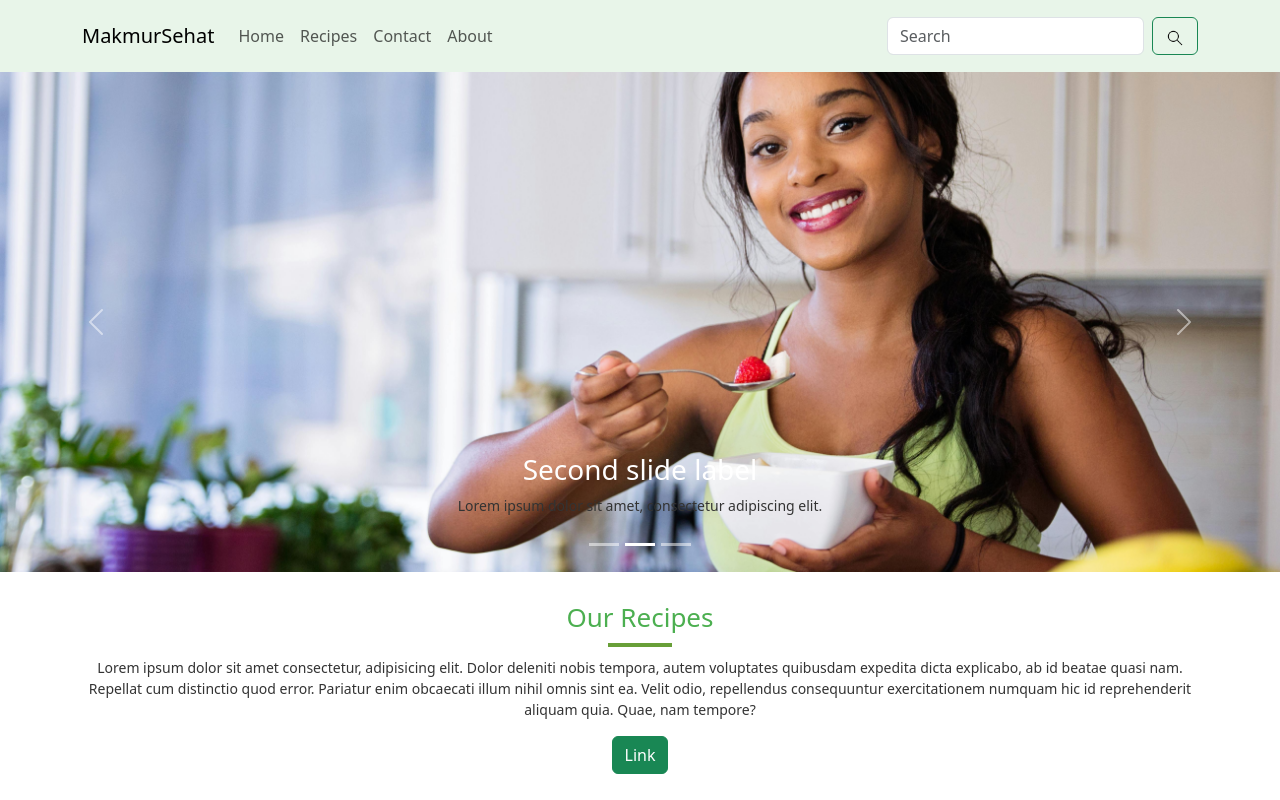
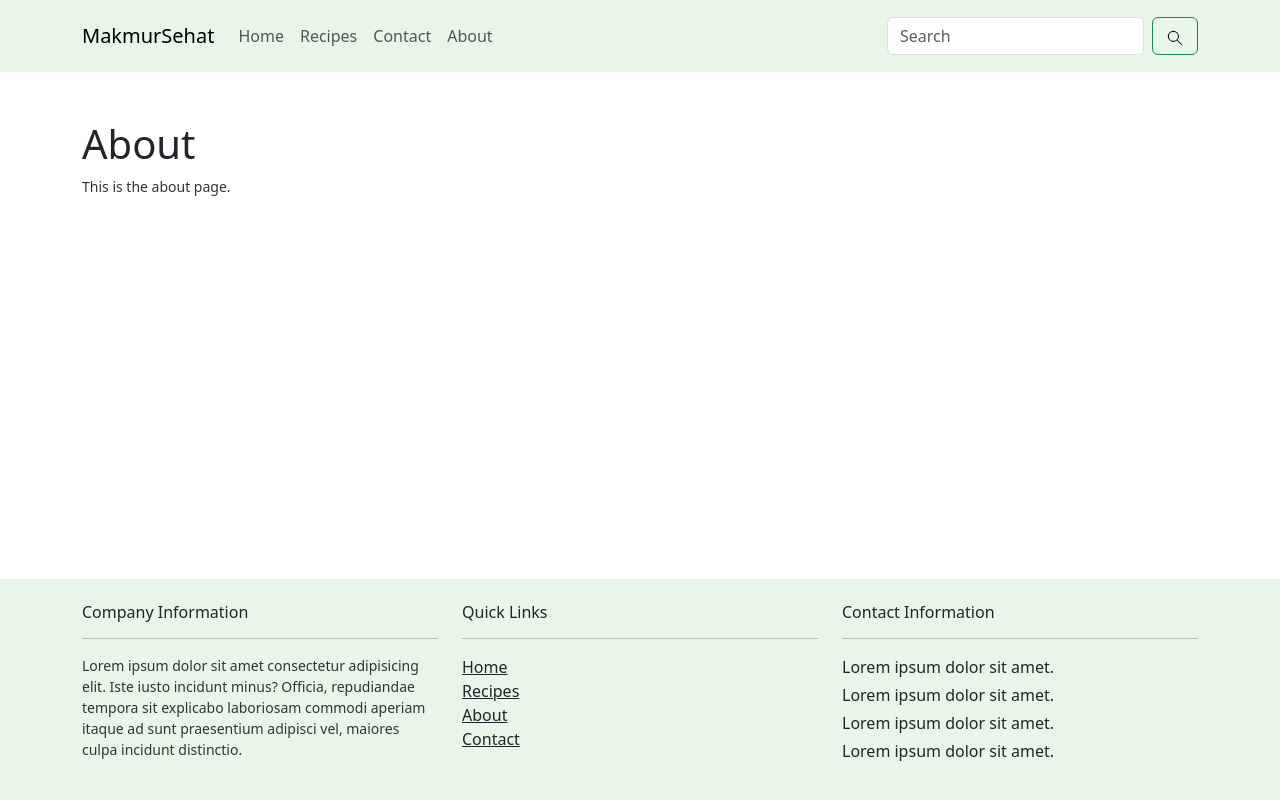
Before and after one commit to miguelvalentino/makmursehat-redesign, a React (Create React App) app: page /about in a window 1280 px wide. Shown: the top 800 px of the page. Built offline with nearby package versions, Linux system fonts and the light colour scheme.

Commit message:
fix footer

```diff
--- a/src/App.js
+++ b/src/App.js
@@ -1,17 +1,29 @@
 import React from "react"
 import Navbar from "./components/Navbar"
 import Home from "./pages/Home";
+import Contact from "./pages/contact";
+import Recipes from "./pages/recipes";
+import About from "./pages/about";
 import Footer from "./components/footer";
 import { BrowserRouter as Router, Routes, Route } from "react-router-dom";
 
 function App() {
   return (
-    <Router>
-    <div>
-      <Navbar />
-      <Home />
-      <Footer />
-    </div>
+<Router>
+      <div className="App">
+        <Navbar />
+        <div className="main-content">
+          <Routes>
+            <Route path="/" element={<Home />} />
+            <Route path="/home" element={<Home />} />
+            <Route path="/recipes" element={<Recipes />} />
+            <Route path="/contact" element={<Contact />} />
+            <Route path="/about" element={<About />} />
+          </Routes>
+        </div>
+
+        <Footer />
+      </div>
     </Router>
   );
 }
--- a/src/components/Navbar.jsx
+++ b/src/components/Navbar.jsx
@@ -6,7 +6,7 @@ function CustomNavbar() {
   return (
     <Navbar style={{ backgroundColor: '#E8F5E9' }} expand="lg" className="py-3">
       <Container>
-        <Navbar.Brand href="#home">MakmurSehat</Navbar.Brand>
+        <Navbar.Brand href="/home">MakmurSehat</Navbar.Brand>
         <Navbar.Toggle aria-controls="basic-navbar-nav" />
         <Navbar.Collapse id="basic-navbar-nav">
           <Nav className="me-auto">
--- a/src/components/footer.jsx
+++ b/src/components/footer.jsx
@@ -3,7 +3,7 @@ import { Link } from "react-router-dom";
 
 function Footer() {
     return (
-        <section className="section footer bg-light-green">
+        <section className="section footer py-4 light-green-bg">
             <div className="container">
                 <div className="row">
                     <div className="col-md-4">
@@ -16,18 +16,18 @@ function Footer() {
                     <div className="col-md-4">
                         <h6>Quick Links</h6>
                         <hr />
-                        <div><Link to="/">Home</Link></div>
-                        <div><Link to="/">Recipes</Link></div>
-                        <div><Link to="/">About</Link></div>
-                        <div><Link to="/">Contact</Link></div>
+                        <div><Link to="/" className="text-dark">Home</Link></div>
+                        <div><Link to="/popular" className="text-dark">Recipes</Link></div>
+                        <div><Link to="/about" className="text-dark">About</Link></div>
+                        <div><Link to="/contact" className="text-dark">Contact</Link></div>
                     </div>
                     <div className="col-md-4">
                         <h6>Contact Information</h6>
                         <hr />
-                        <div><p className="text-white mb-1"></p>Lorem ipsum dolor sit amet.</div>
-                        <div><p className="text-white mb-1"></p>Lorem ipsum dolor sit amet.</div>
-                        <div><p className="text-white mb-1"></p>Lorem ipsum dolor sit amet.</div>
-                        <div><p className="text-white mb-1"></p>Lorem ipsum dolor sit amet.</div>
+                        <div><p className="mb-1"></p>Lorem ipsum dolor sit amet.</div>
+                        <div><p className="mb-1"></p>Lorem ipsum dolor sit amet.</div>
+                        <div><p className="mb-1"></p>Lorem ipsum dolor sit amet.</div>
+                        <div><p className="mb-1"></p>Lorem ipsum dolor sit amet.</div>
                     </div>
                 </div>
             </div>
--- a/src/index.css
+++ b/src/index.css
@@ -146,3 +146,17 @@ p{
 .popular{
   margin-right: 60px;
 }
+
+.light-green-bg {
+    background-color: #E8F5E9;
+}
+
+.App {
+  display: flex;
+  flex-direction: column;
+  min-height: 100vh;
+}
+
+.main-content {
+  flex: 1;
+}
--- a/src/pages/about.jsx
+++ b/src/pages/about.jsx
@@ -0,0 +1,12 @@
+import React from 'react';
+
+function About() {
+  return (
+    <div className="container mt-5">
+      <h1>About</h1>
+      <p>This is the about page.</p>
+    </div>
+  );
+}
+
+export default About;
--- a/src/pages/recipes.jsx
+++ b/src/pages/recipes.jsx
@@ -0,0 +1,12 @@
+import React from 'react';
+
+function Recipes() {
+  return (
+    <div className="container mt-5">
+      <h1>Recipes</h1>
+      <p>This is the recipes page.</p>
+    </div>
+  );
+}
+
+export default Recipes;
```
